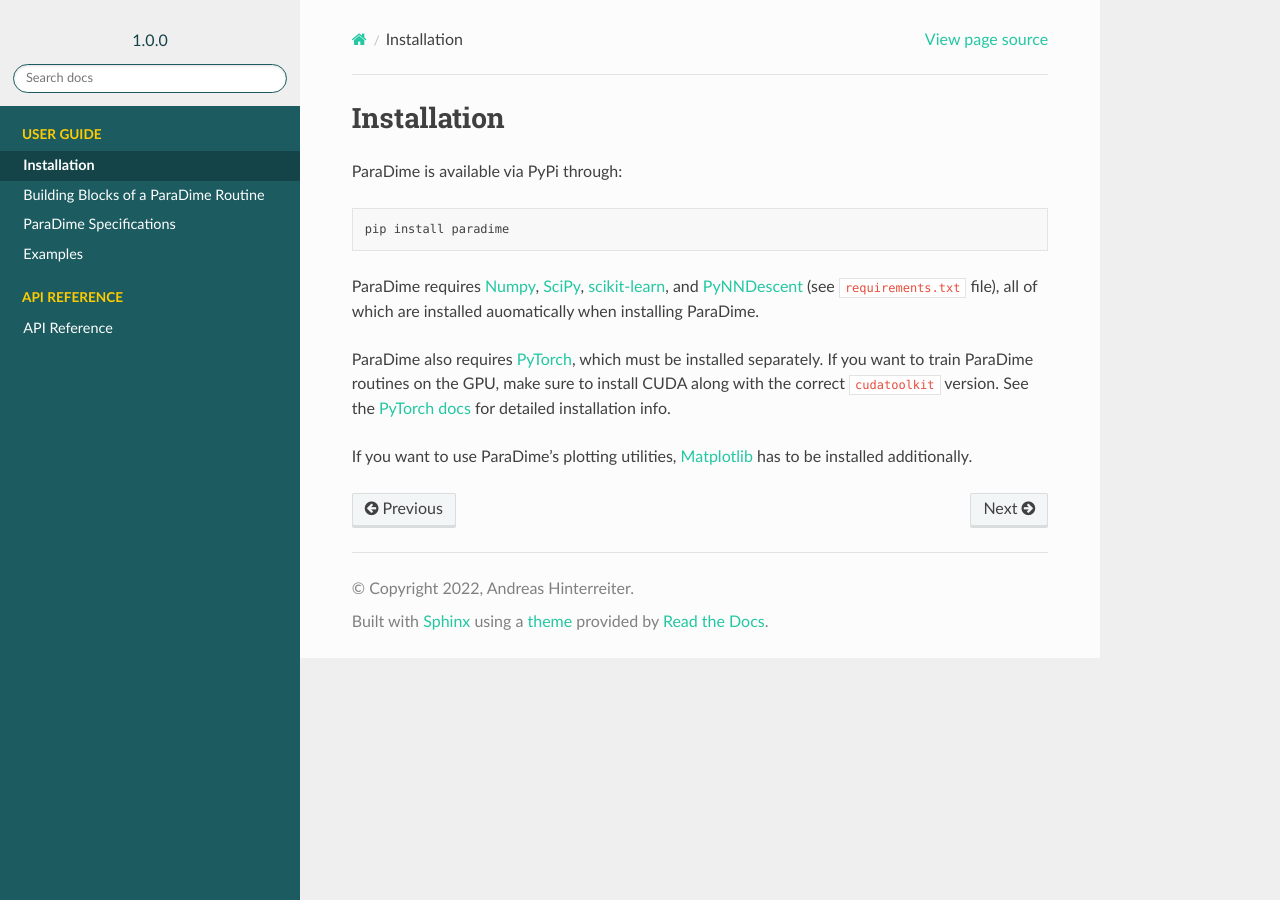
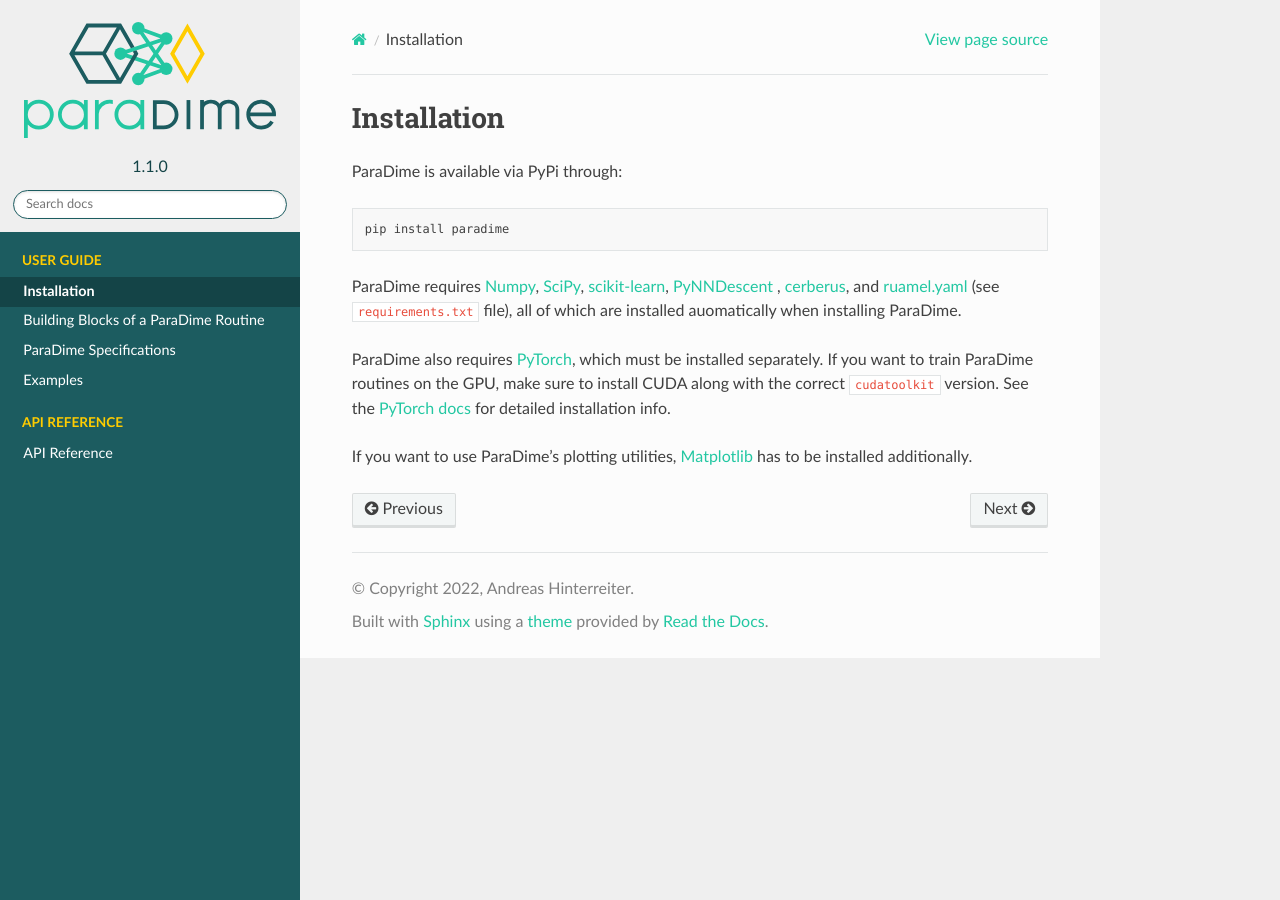
Before and after one commit to jku-vds-lab/paradime, a Sphinx documentation site: the page built from docs/source/installation.rst, in a window 1280 px wide. Built offline with Sphinx 7.4.7 and the Read the Docs theme 2.0.0, drawn with Linux system fonts in a browser that asks for light colours; pages that are not in the unit, such as notebooks, are missing from menus.

Commit message:
minor doc fixes and version bump

```diff
--- a/docs/source/conf.py
+++ b/docs/source/conf.py
@@ -77,7 +77,7 @@
 # relative to this directory. They are copied after the builtin static files,
 # so a file named "default.css" will overwrite the builtin "default.css".
 html_static_path = ["_static"]
-html_logo = "../../assets/ParaDime.svg"
+html_logo = "../../assets/paraDime.svg"
 html_theme_options = {
     "logo_only": True,
 }
--- a/docs/source/installation.rst
+++ b/docs/source/installation.rst
@@ -7,7 +7,7 @@
 
     pip install paradime
 
-ParaDime requires `Numpy <https://numpy.org/>`_, `SciPy <https://scipy.org/>`_, `scikit-learn <https://scikit-learn.org/>`_, and `PyNNDescent <https://github.com/lmcinnes/pynndescent>`_  (see |req text|_ file), all of which are installed auomatically when installing ParaDime.
+ParaDime requires `Numpy <https://numpy.org/>`_, `SciPy <https://scipy.org/>`_, `scikit-learn <https://scikit-learn.org/>`_, `PyNNDescent <https://github.com/lmcinnes/pynndescent>`_ , `cerberus <https://docs.python-cerberus.org/en/stable/index.html>`_, and `ruamel.yaml <https://yaml.readthedocs.io/en/latest/>`_ (see |req text|_ file), all of which are installed auomatically when installing ParaDime.
 
 ParaDime also requires `PyTorch <https://pytorch.org/>`_, which must be installed separately. If you want to train ParaDime routines on the GPU, make sure to install CUDA along with the correct ``cudatoolkit`` version. See the `PyTorch docs <https://pytorch.org/get-started/locally/>`_ for detailed installation info.
 
--- a/paradime/_version.py
+++ b/paradime/_version.py
@@ -1,3 +1,3 @@
 """Version information."""
 
-__version__ = "1.0.0"
+__version__ = "1.1.0"
```
Also changed, not shown: 1 other file.
